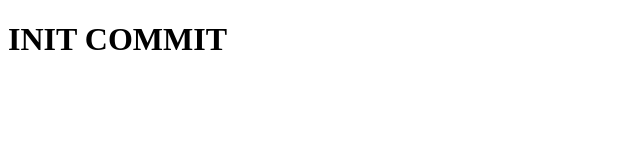
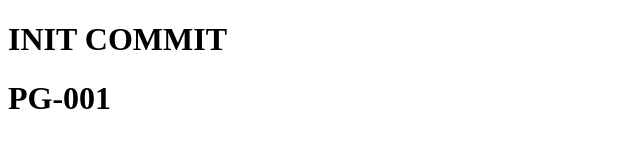
Before and after one commit to cdiazc-dev/poc-git, a plain HTML site: page index.html in a window 1280 px wide. Shown: the whole page, without its empty margins (0-640 px from the left). Drawn offline with Linux system fonts and the light colour scheme.

Commit message:
PG-001
.

```diff
--- a/index.html
+++ b/index.html
@@ -6,5 +6,6 @@
 </head>
 <body>
     <h1>INIT COMMIT</h1>
+    <h1>PG-001</h1>
 </body>
 </html>
```
Also changed, not shown: 1 other file.
